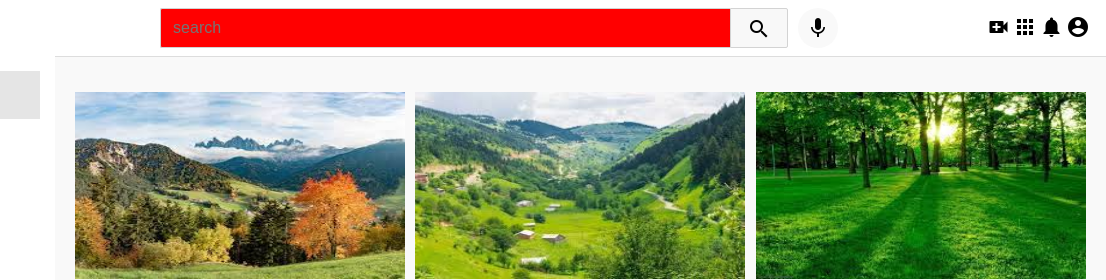
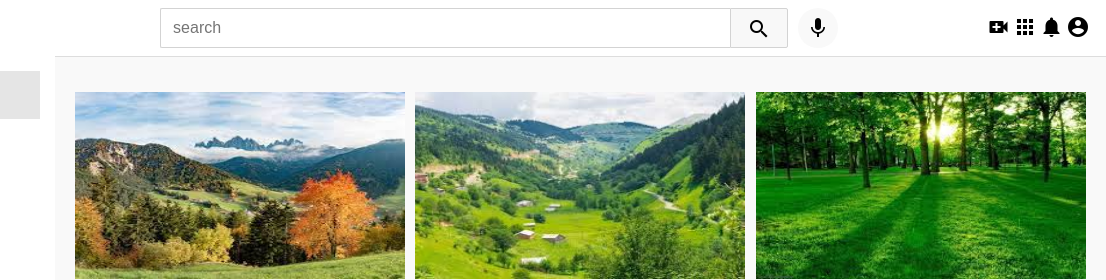
Before and after one commit to riadosman/Youtube-Example-Site, a plain HTML site: page index.html in a window 1280 px wide. Shown: the top 280 px of the page, 174-1280 px from the left. Drawn offline with nearby package versions, Linux system fonts and the light colour scheme.

Commit message:
Removed style

```diff
--- a/index.html
+++ b/index.html
@@ -19,11 +19,7 @@
       </div>
       <div class="mid-section">
         <form action="">
-          <input
-            type="text"
-            style="background-color: red"
-            placeholder="search"
-          />
+          <input type="text" placeholder="search" />
           <button><i class="material-icons">search</i></button>
         </form>
         <i class="material-icons mic">mic</i>
```
